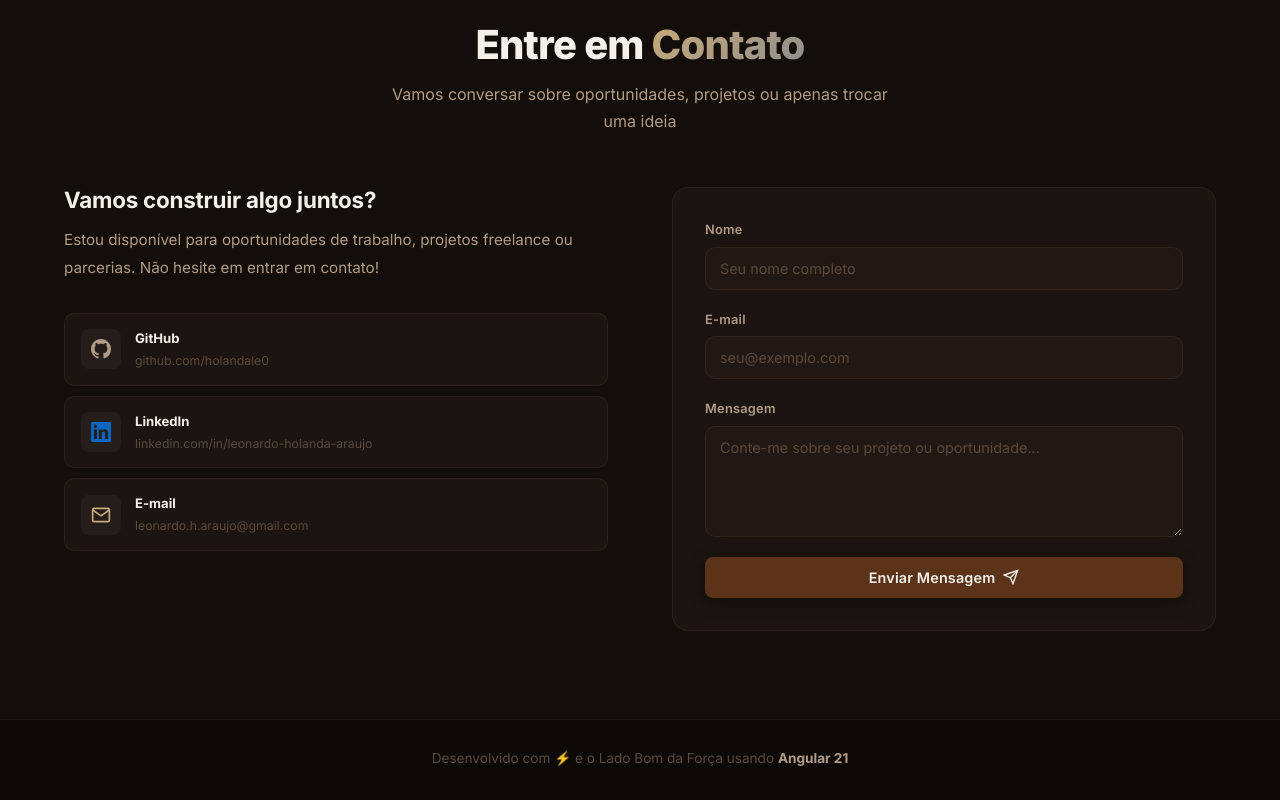
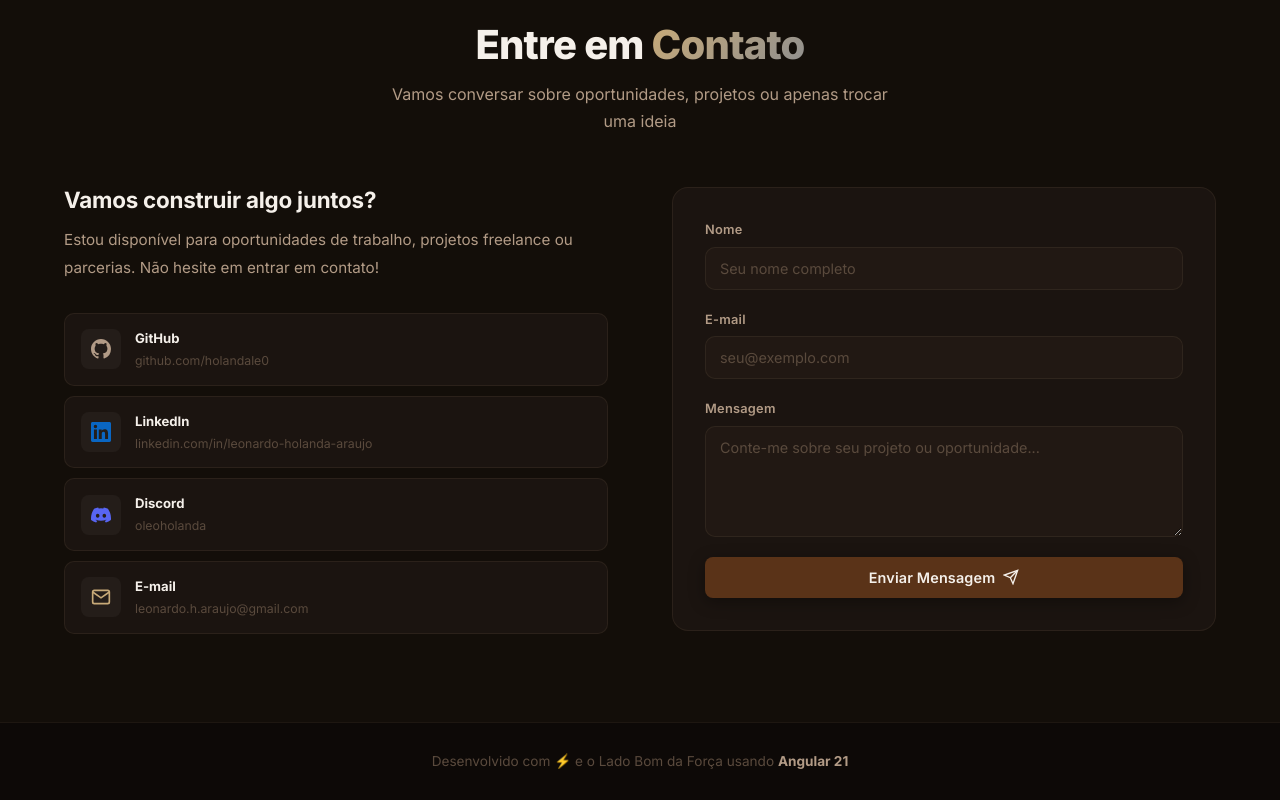
Before and after one commit to holandale0/personal-portfolio, an Angular app: page / in a window 1280 px wide. Shown: the part 5846-6646 px from the top of the page. Built offline with nearby package versions, Linux system fonts and the light colour scheme.

Commit message:
feat(contact): add Discord social link (oleoholanda)

```diff
--- a/src/app/components/contact/contact.html
+++ b/src/app/components/contact/contact.html
@@ -33,6 +33,18 @@
             <div>
               <span class="contact__social-label">LinkedIn</span>
               <span class="contact__social-handle">linkedin.com/in/leonardo-holanda-araujo</span>
+            </div>
+          </a>
+
+          <a class="contact__social" href="https://discord.com/users/1490716093566685324" target="_blank" rel="noopener">
+            <div class="contact__social-icon contact__social-icon--discord">
+              <svg width="20" height="20" viewBox="0 0 24 24" fill="currentColor">
+                <path d="M20.317 4.37a19.791 19.791 0 0 0-4.885-1.515.074.074 0 0 0-.079.037c-.21.375-.444.864-.608 1.25a18.27 18.27 0 0 0-5.487 0 12.64 12.64 0 0 0-.617-1.25.077.077 0 0 0-.079-.037A19.736 19.736 0 0 0 3.677 4.37a.07.07 0 0 0-.032.027C.533 9.046-.32 13.58.099 18.057c.001.022.015.04.036.05a19.9 19.9 0 0 0 5.993 3.03.078.078 0 0 0 .084-.028 14.09 14.09 0 0 0 1.226-1.994.076.076 0 0 0-.041-.106 13.107 13.107 0 0 1-1.872-.892.077.077 0 0 1-.008-.128 10.2 10.2 0 0 0 .372-.292.074.074 0 0 1 .077-.01c3.928 1.793 8.18 1.793 12.062 0a.074.074 0 0 1 .078.01c.12.098.246.198.373.292a.077.077 0 0 1-.006.127 12.299 12.299 0 0 1-1.873.892.077.077 0 0 0-.041.107c.36.698.772 1.362 1.225 1.993a.076.076 0 0 0 .084.028 19.839 19.839 0 0 0 6.002-3.03.077.077 0 0 0 .032-.054c.5-5.177-.838-9.674-3.549-13.66a.061.061 0 0 0-.031-.03zM8.02 15.33c-1.183 0-2.157-1.085-2.157-2.419 0-1.333.956-2.419 2.157-2.419 1.21 0 2.176 1.096 2.157 2.42 0 1.333-.956 2.418-2.157 2.418zm7.975 0c-1.183 0-2.157-1.085-2.157-2.419 0-1.333.955-2.419 2.157-2.419 1.21 0 2.176 1.096 2.157 2.42 0 1.333-.946 2.418-2.157 2.418z"/>
+              </svg>
+            </div>
+            <div>
+              <span class="contact__social-label">Discord</span>
+              <span class="contact__social-handle">oleoholanda</span>
             </div>
           </a>
 
--- a/src/app/components/contact/contact.scss
+++ b/src/app/components/contact/contact.scss
@@ -58,6 +58,7 @@
     flex-shrink: 0;
 
     &--linkedin { color: #0a66c2; }
+    &--discord  { color: #5865f2; }
     &--email    { color: var(--accent); }
   }
 
```
